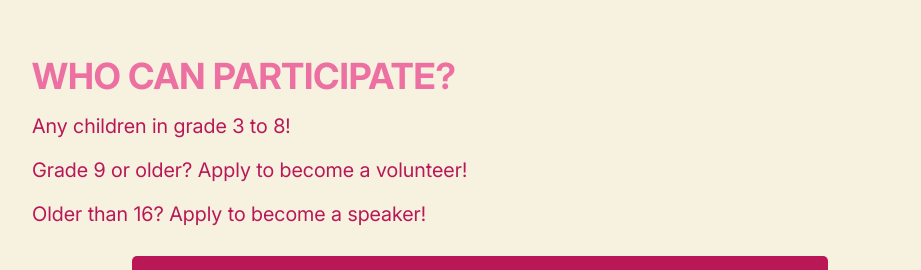
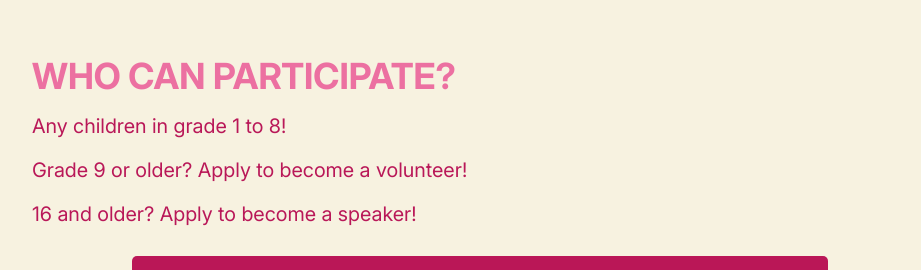
Before and after one commit to lunarhacks-org/lh-org, a React (Create React App) app: page /events in a window 1280 px wide. Shown: the part 839-1109 px from the top of the page, without its empty margins (160-1081 px from the left). Built offline with nearby package versions, Linux system fonts and the light colour scheme.

Commit message:
edited details

```diff
--- a/src/pages/Events.js
+++ b/src/pages/Events.js
@@ -103,9 +103,9 @@ const Events = () => {
       >
         <p className="solheader">WHO CAN PARTICIPATE?</p>
         <p className="soltext" >
-          Any children in grade 3 to 8!</p>
+          Any children in grade 1 to 8!</p>
           <p className="soltext" >Grade 9 or older? Apply to become a volunteer!</p>
-          <p className="soltext" >Older than 16? Apply to become a speaker!</p>
+          <p className="soltext" >16 and older? Apply to become a speaker!</p>
           <div
         style={{ marginTop:"5vh" }}
       ></div>
```
